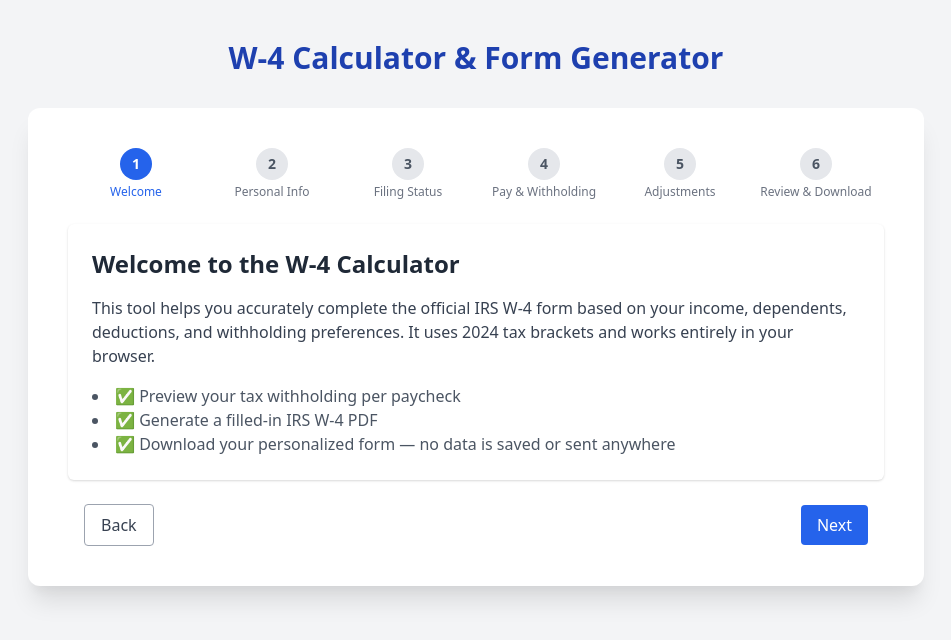
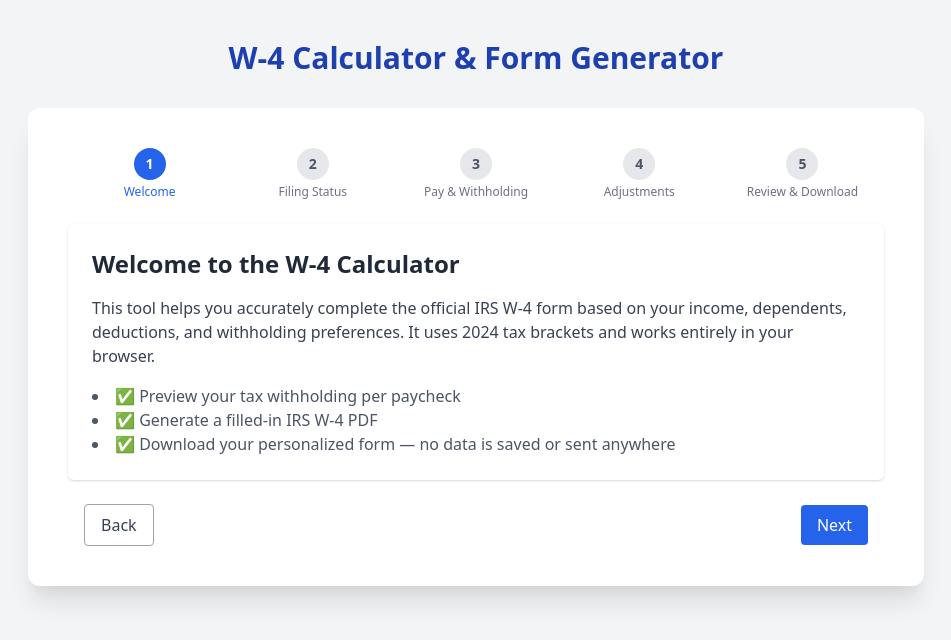
Before and after one commit to rsathyam/w4-calculator, a React (Create React App) app in the folder client/: page / in a window 1280 px wide. Shown: the top 640 px of the page, without its empty margins (164-1115 px from the left). Built offline with nearby package versions, Linux system fonts and the light colour scheme.

Commit message:
Remove the personal info step

```diff
--- a/client/src/components/StepperForm.jsx
+++ b/client/src/components/StepperForm.jsx
@@ -13,7 +13,7 @@
 
 const steps = [
   { title: 'Welcome', Component: StepIntro },
-  { title: 'Personal Info', Component: StepPersonalInfo },
+//  { title: 'Personal Info', Component: StepPersonalInfo },
   { title: 'Filing Status', Component: StepFilingStatus },
   { title: 'Pay & Withholding', Component: StepIncomeDetails },
   { title: 'Adjustments', Component: StepAdjustments },
```
